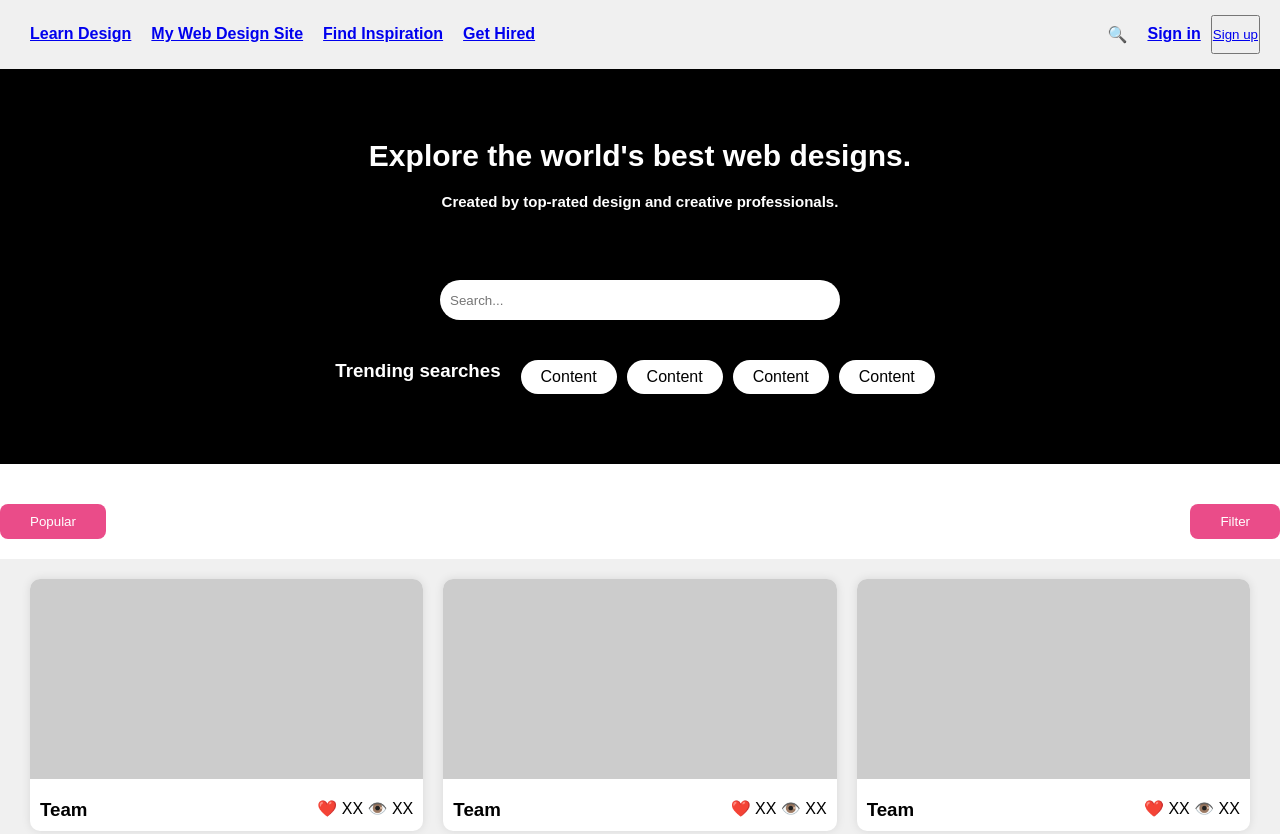
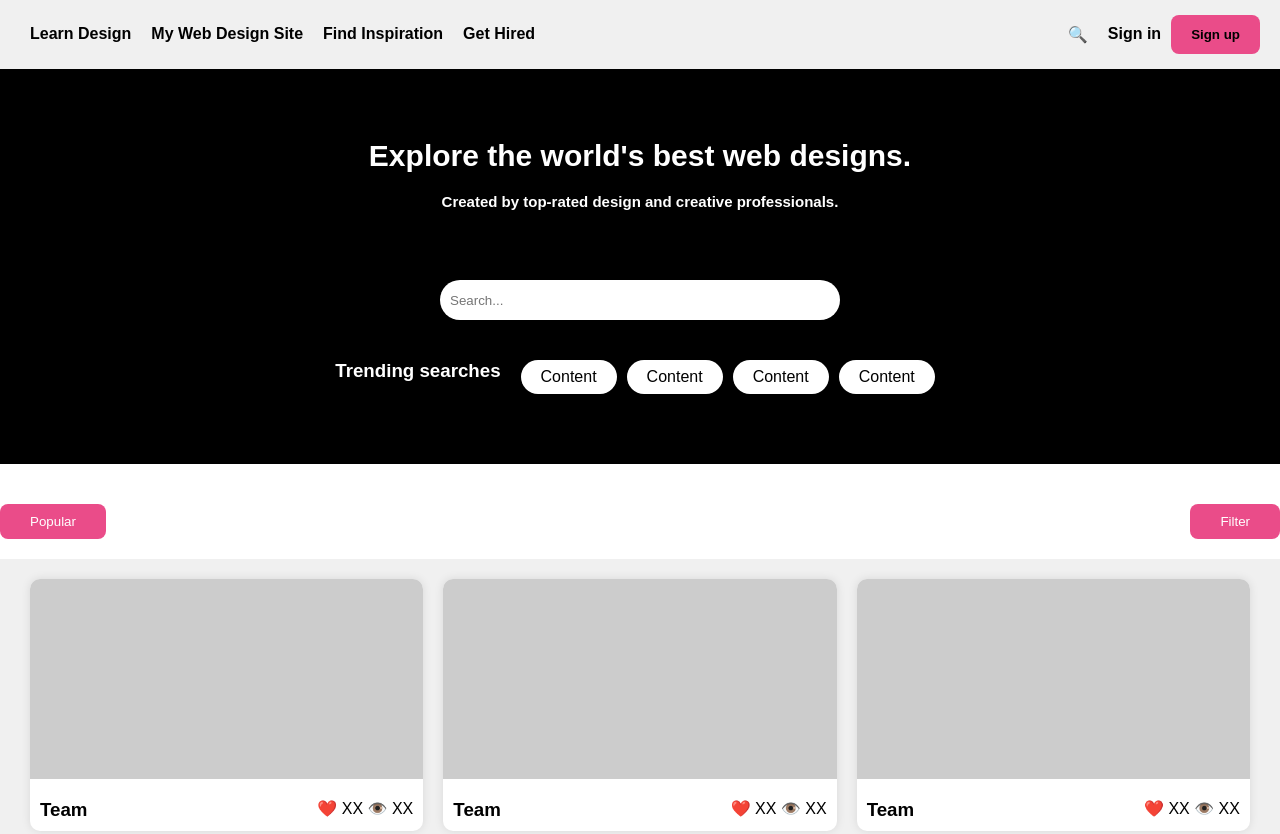
Before and after one commit to wolfvain305/js-FlexBox-Lab, a plain HTML site: page index.html in a window 1280 px wide. Shown: the top 834 px of the page. Drawn offline with Linux system fonts and the light colour scheme.

Commit message:
colose to done

```diff
--- a/css/style.css
+++ b/css/style.css
@@ -21,7 +21,11 @@ nav {
   margin: 10px;
   font-weight: bold;
   justify-content: space-between;
-  text-decoration: none;
+
+  a {
+    text-decoration: none;
+    color: black;
+  }
   li {
       padding: 10px
 
@@ -29,6 +33,16 @@ nav {
   p {
     padding: 10px
     }
+  button{
+  font-weight: bold;
+  color: black;
+  background-color: #ea4c89;
+  color: white;
+  border: none;
+  border-radius: 8px;
+  padding: 10px 20px;
+  }
+
   #destinations {
 
     text-decoration: none;
```
